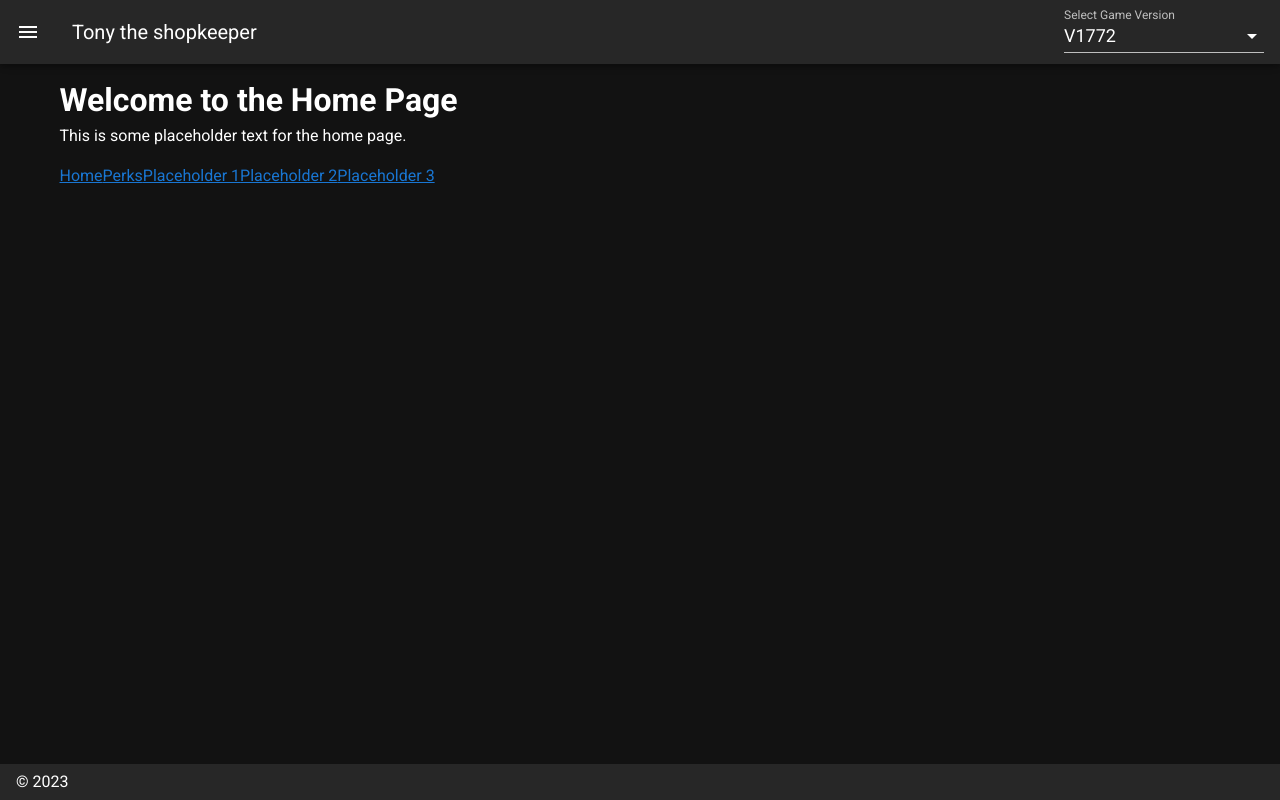
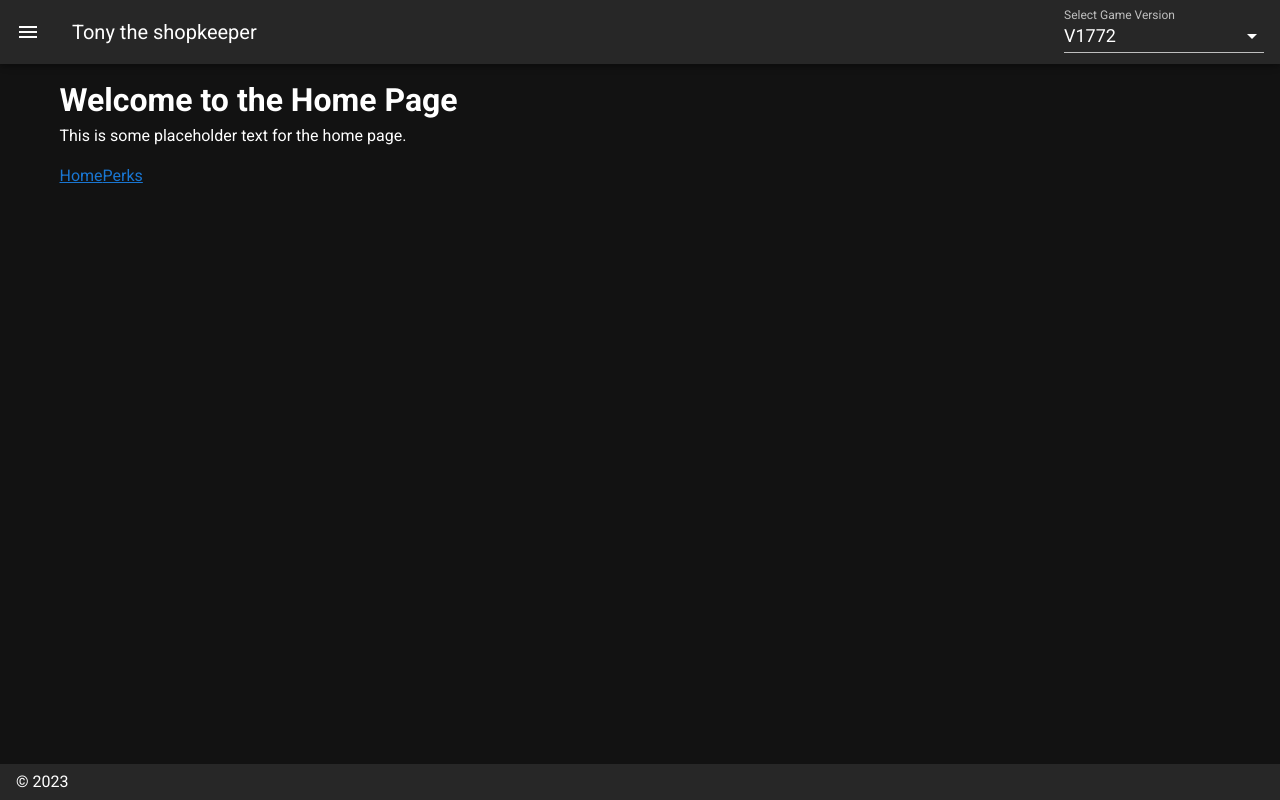
Before and after one commit to MeepsKitten/TonyTheShopkeeper, a Nuxt app: page / in a window 1280 px wide. Built offline with nearby package versions, Linux system fonts and the light colour scheme.

Commit message:
removed placeholders

```diff
--- a/pages/index.vue
+++ b/pages/index.vue
@@ -1,14 +1,11 @@
 <template>
   <div>
-    <h1>Welcome to the Home Page</h1]string>
+    <h1>Welcome to the Home Page</h1>
 <p>This is some placeholder text for the home page.</p>
 <nav>
 <nuxt-link to="/">Home</nuxt-link>
 <nuxt-link to="/perks">Perks</nuxt-link>
-<!-- Placeholder tabs -->
-<NuxtLink to="/placeholder1">Placeholder 1</NuxtLink>
-<NuxtLink to="/placeholder2">Placeholder 2</NuxtLink>
-<NuxtLink to="/placeholder3">Placeholder 3</NuxtLink>
+
 </nav>
 
   </div>
```
